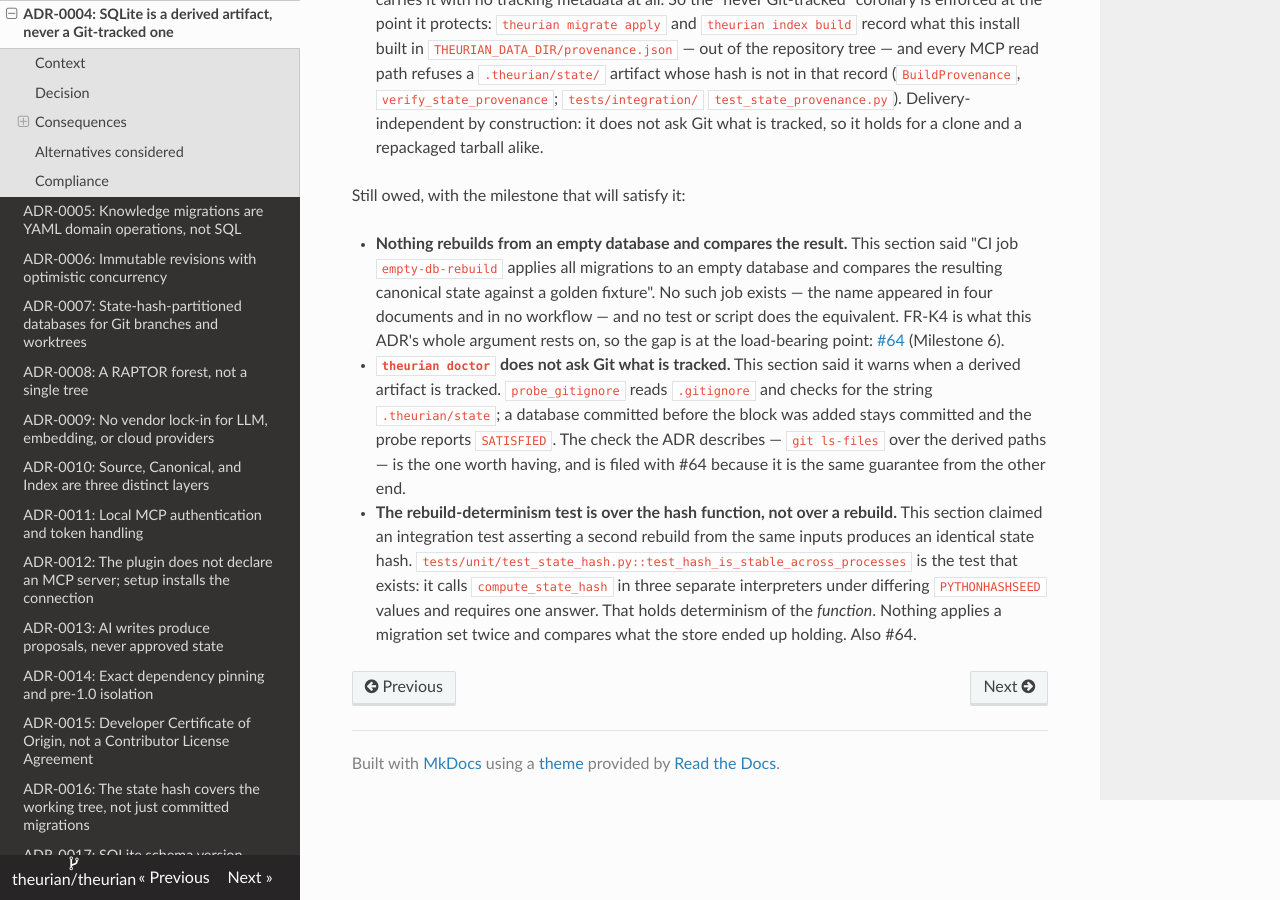
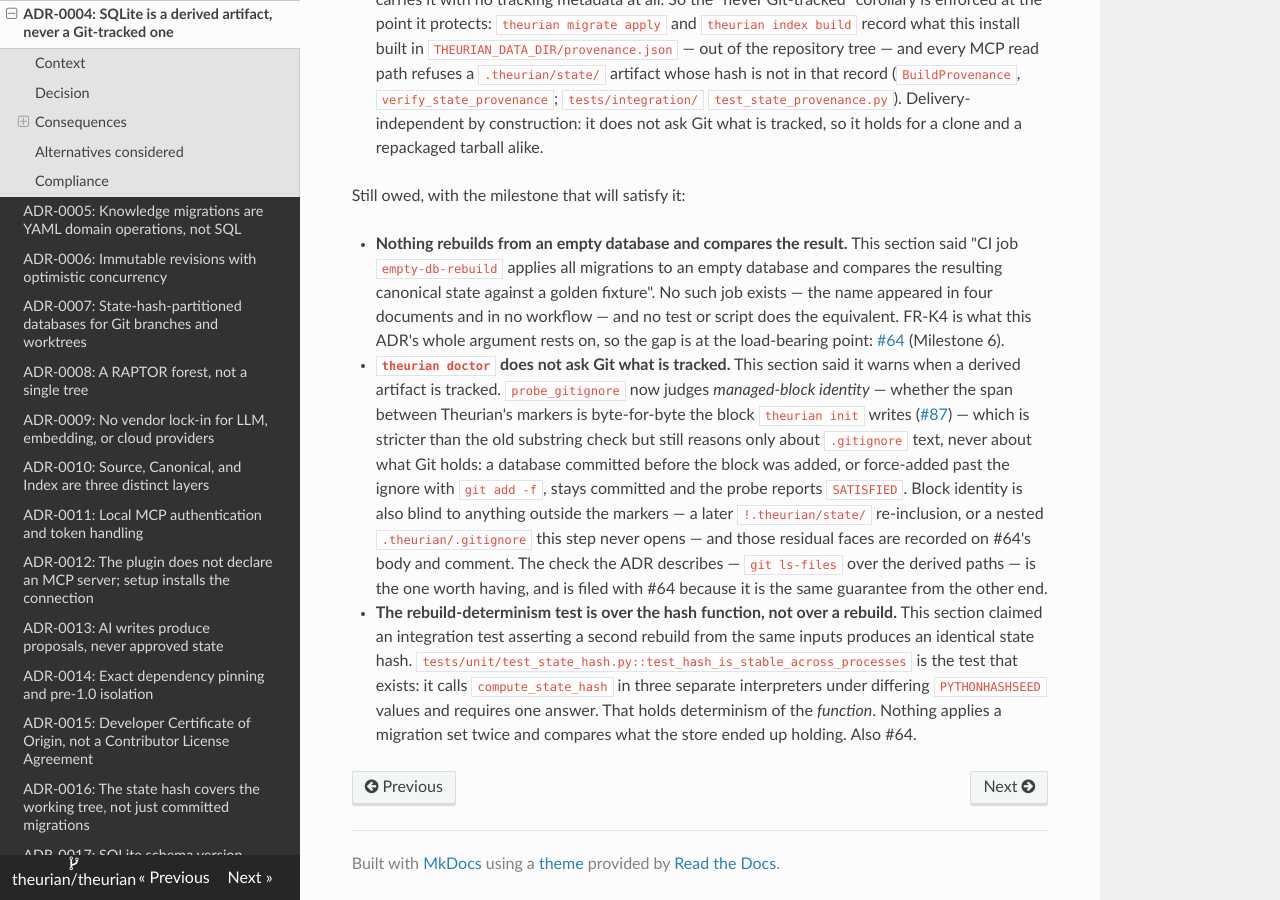
Before and after one commit to theurian/theurian, an MkDocs documentation site: the page built from docs/adr/0004-sqlite-is-a-derived-artifact.md, in a window 1280 px wide and 900 px high, scrolled down 3264 px. Built offline with MkDocs 1.6.1, drawn with Linux system fonts in a browser that asks for light colours.

Commit message:
docs: reconcile stale probe descriptions with the shared checker
The review rounds surfaced three descriptions that the probe-cluster fixes made
stale. Corrected without changing any conclusion:

- ADR-0004's "Still owed" note described `probe_gitignore` as checking for the
  string `.theurian/state`. It now judges managed-block identity (#87), but that
  still reasons only about `.gitignore` text, never about what Git tracks, so the
  `git ls-files` check the ADR describes stays owed under #64. The residual faces
  a later `!.theurian/state/` re-inclusion and a nested `.theurian/.gitignore`
  are named, both recorded on #64.
- test_setup_claims' docstring recorded migrations-valid offering `theurian
  migrate validate` in `summary` and therefore absent from `--help`. As of this
  branch it names that command in its `action` and the command is in `--help`
  (#91); initial-index's `theurian migrate apply` is the one remaining
  summary-only omission. The assertion is unchanged.
- the doctor plugin command's "does not redact" section gains one sentence: the
  plain `doctor --json` payload may quote authored text from a repository file
  the migrations-valid refusal detail on the non-`--report` path so a reader
  knows it is not pre-sanitized.

Claude-Session: https://claude.ai/code/session_01XZLVWDKuRPvPsnG7c6dp92
Signed-off-by: Takehide Uchida <utchy007@gmail.com>

```diff
--- a/docs/adr/0004-sqlite-is-a-derived-artifact.md
+++ b/docs/adr/0004-sqlite-is-a-derived-artifact.md
@@ -152,12 +152,18 @@ Still owed, with the milestone that will satisfy it:
   ADR's whole argument rests on, so the gap is at the load-bearing point:
   [#64](https://github.com/theurian/theurian/issues/64) (Milestone 6).
 - **`theurian doctor` does not ask Git what is tracked.** This section said it
-  warns when a derived artifact is tracked. `probe_gitignore` reads
-  `.gitignore` and checks for the string `.theurian/state`; a database committed
-  before the block was added stays committed and the probe reports
-  `SATISFIED`. The check the ADR describes — `git ls-files` over the derived
-  paths — is the one worth having, and is filed with #64 because it is the same
-  guarantee from the other end.
+  warns when a derived artifact is tracked. `probe_gitignore` now judges
+  *managed-block identity* — whether the span between Theurian's markers is
+  byte-for-byte the block `theurian init` writes ([#87](https://github.com/theurian/theurian/issues/87))
+  — which is stricter than the old substring check but still reasons only about
+  `.gitignore` text, never about what Git holds: a database committed before the
+  block was added, or force-added past the ignore with `git add -f`, stays
+  committed and the probe reports `SATISFIED`. Block identity is also blind to
+  anything outside the markers — a later `!.theurian/state/` re-inclusion, or a
+  nested `.theurian/.gitignore` this step never opens — and those residual faces
+  are recorded on #64's body and comment. The check the ADR describes —
+  `git ls-files` over the derived paths — is the one worth having, and is filed
+  with #64 because it is the same guarantee from the other end.
 - **The rebuild-determinism test is over the hash function, not over a
   rebuild.** This section claimed an integration test asserting a second rebuild
   from the same inputs produces an identical state hash.
```
Also changed, not shown: plugins/claude-code/commands/doctor.md (+5 -1 lines), 1 other file.
